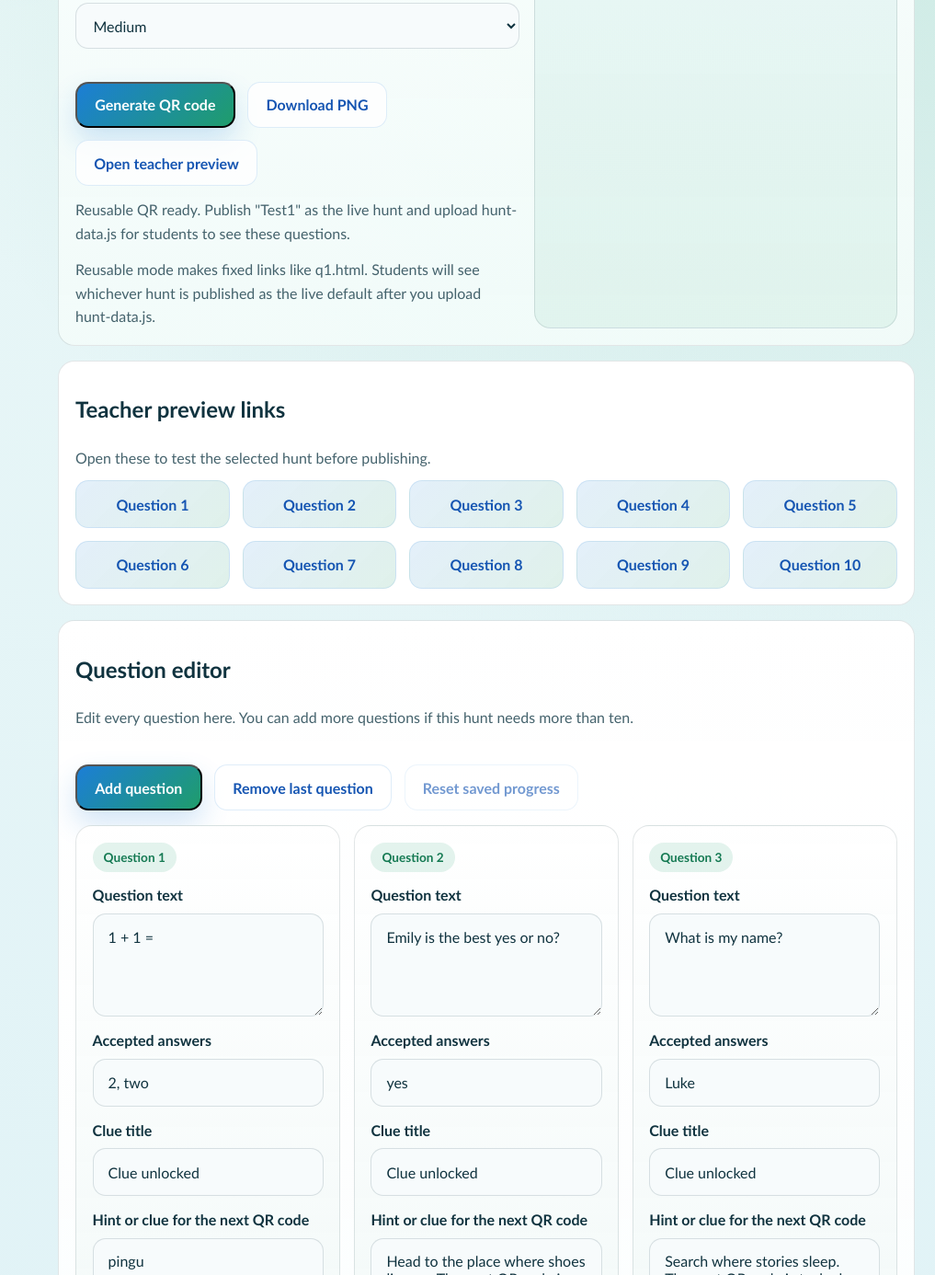
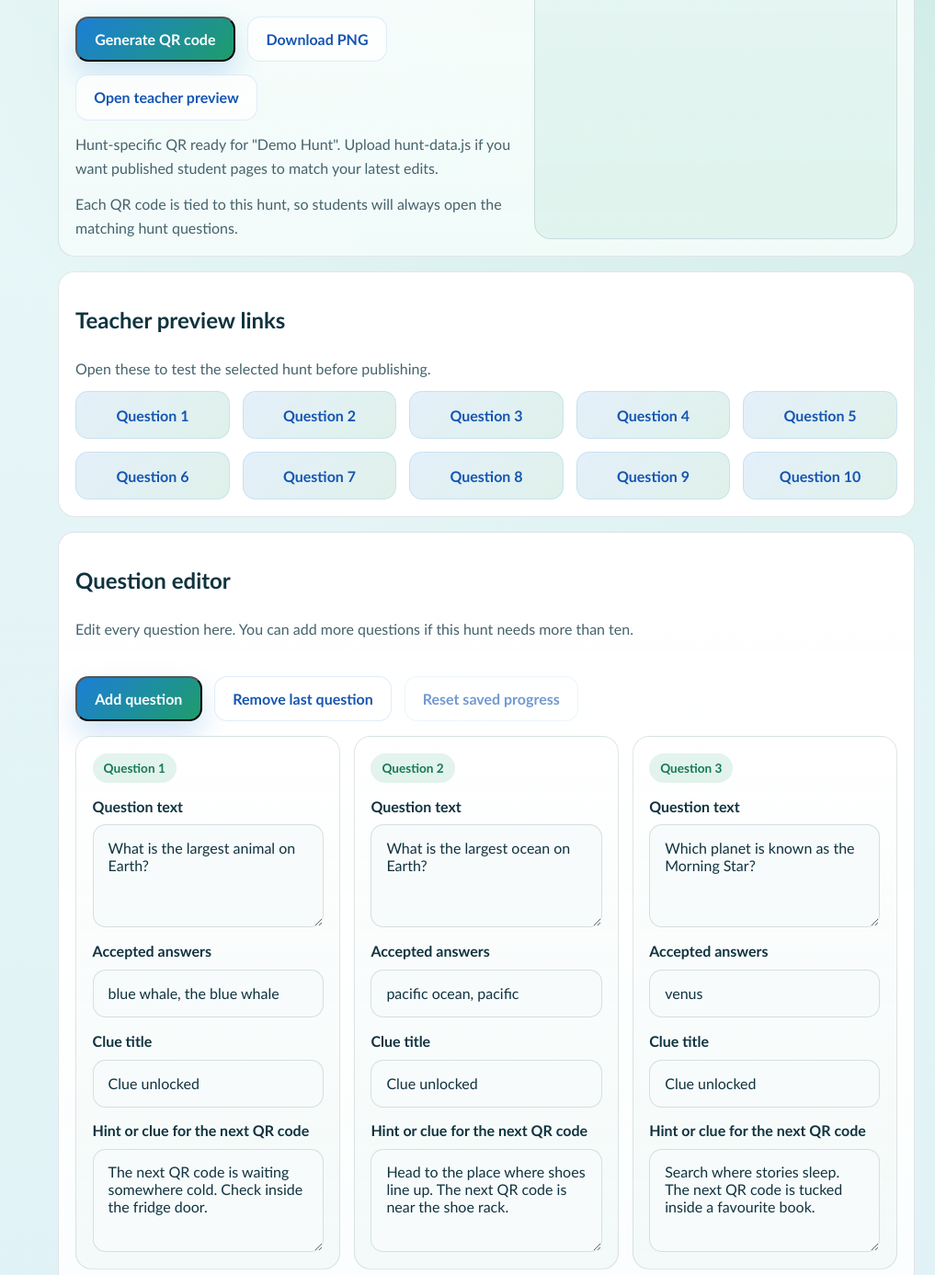
Before and after one commit to lhomer7/EduCache, a plain HTML site: page hunt-editor.html in a window 1280 px wide. Shown: the part 1414-2800 px from the top of the page at 92% size, without its empty margins (263-1280 px from the left). Drawn offline with Linux system fonts and the light colour scheme.

Commit message:
Add files via upload

```diff
--- a/hunt-data.js
+++ b/hunt-data.js
@@ -1,102 +1,84 @@
 window.HUNT_LIBRARY = {
-  "activeHuntId": "test-1",
-  "hunts": [
+  activeHuntId: "demo-hunt",
+  hunts: [
     {
-      "id": "test-1",
-      "name": "Test1",
-      "description": "Sample hunt you can edit from the teacher dashboard.",
-      "questions": [
+      id: "demo-hunt",
+      name: "Demo Hunt",
+      description: "Sample hunt you can edit from the teacher dashboard.",
+      questions: [
         {
-          "number": 1,
-          "question": "1 + 1 =",
-          "answers": [
-            "2",
-            "two"
-          ],
-          "clueTitle": "Clue unlocked",
-          "clue": "pingu"
+          number: 1,
+          question: "What is the largest animal on Earth?",
+          answers: ["blue whale", "the blue whale"],
+          clueTitle: "Clue unlocked",
+          clue: "The next QR code is waiting somewhere cold. Check inside the fridge door.",
         },
         {
-          "number": 2,
-          "question": "Emily is the best yes or no?",
-          "answers": [
-            "yes"
-          ],
-          "clueTitle": "Clue unlocked",
-          "clue": "Head to the place where shoes line up. The next QR code is near the shoe rack."
+          number: 2,
+          question: "What is the largest ocean on Earth?",
+          answers: ["pacific ocean", "pacific"],
+          clueTitle: "Clue unlocked",
+          clue: "Head to the place where shoes line up. The next QR code is near the shoe rack.",
         },
         {
-          "number": 3,
-          "question": "What is my name?",
-          "answers": [
-            "Luke"
-          ],
-          "clueTitle": "Clue unlocked",
-          "clue": "Search where stories sleep. The next QR code is tucked inside a favourite book."
+          number: 3,
+          question: "Which planet is known as the Morning Star?",
+          answers: ["venus"],
+          clueTitle: "Clue unlocked",
+          clue: "Search where stories sleep. The next QR code is tucked inside a favourite book.",
         },
         {
-          "number": 4,
-          "question": "How many sides does a triangle have?",
-          "answers": [
-            "three",
-            "3"
-          ],
-          "clueTitle": "Clue unlocked",
-          "clue": "Look where clean clothes gather. The next QR code is near the laundry basket."
+          number: 4,
+          question: "How many sides does a triangle have?",
+          answers: ["three", "3"],
+          clueTitle: "Clue unlocked",
+          clue: "Look where clean clothes gather. The next QR code is near the laundry basket.",
         },
         {
-          "number": 5,
-          "question": "Which planet is the biggest in our solar system?",
-          "answers": [
-            "jupiter"
-          ],
-          "clueTitle": "Clue unlocked",
-          "clue": "Go to the room where bubbles rise. The next QR code is by the bathroom mirror."
+          number: 5,
+          question: "Which planet is the biggest in our solar system?",
+          answers: ["jupiter"],
+          clueTitle: "Clue unlocked",
+          clue: "Go to the room where bubbles rise. The next QR code is by the bathroom mirror.",
         },
         {
-          "number": 6,
-          "question": "How many days are there in a week?",
-          "answers": [
-            "seven",
-            "7"
-          ],
-          "clueTitle": "Clue unlocked",
-          "clue": "Peek where the morning starts. The next QR code is near the kettle or coffee station."
+          number: 6,
+          question: "How many days are there in a week?",
+          answers: ["seven", "7"],
+          clueTitle: "Clue unlocked",
+          clue: "Peek where the morning starts. The next QR code is near the kettle or coffee station.",
         },
         {
-          "number": 7,
-          "question": "What is the tallest mountain in the world?",
-          "answers": [
-            "mount everest",
-            "everest"
-          ],
-          "clueTitle": "Clue unlocked",
-          "clue": "Chase the clue to where socks disappear. The next QR code is near the washing machine."
+          number: 7,
+          question: "What is the tallest mountain in the world?",
+          answers: ["mount everest", "everest"],
+          clueTitle: "Clue unlocked",
+          clue: "Chase the clue to where socks disappear. The next QR code is near the washing machine.",
         },
         {
-          "number": 8,
-          "question": "Add the question for step 8.",
-          "answers": [],
-          "clueTitle": "Clue unlocked",
-          "clue": "Add the clue for the next QR code location."
+          number: 8,
+          question: "What color do you get when you mix blue and yellow?",
+          answers: ["green"],
+          clueTitle: "Clue unlocked",
+          clue: "Look near the place that keeps your secrets charged. The next QR code is beside a phone charger.",
         },
         {
-          "number": 9,
-          "question": "Add the question for step 9.",
-          "answers": [],
-          "clueTitle": "Clue unlocked",
-          "clue": "Add the clue for the next QR code location."
+          number: 9,
+          question: "What is the capital city of Australia?",
+          answers: ["canberra"],
+          clueTitle: "Clue unlocked",
+          clue: "The next QR code is hiding where bedtime begins. Check under a pillow or near the bedhead.",
         },
         {
-          "number": 10,
-          "question": "Add the question for step 10.",
-          "answers": [],
-          "clueTitle": "Clue unlocked",
-          "clue": "Add the clue for the next QR code location."
-        }
-      ]
-    }
-  ]
+          number: 10,
+          question: "What should we say to someone who finishes the hunt?",
+          answers: ["congratulations", "well done"],
+          clueTitle: "Final clue unlocked",
+          clue: "You made it to the end. Hide the prize somewhere special and replace this message with the final reward location.",
+        },
+      ],
+    },
+  ],
 };
 
 (function syncLegacyActiveHunt() {
--- a/hunt-editor.html
+++ b/hunt-editor.html
@@ -47,7 +47,7 @@
 
           <div class="hero-actions">
             <button class="primary-action" type="button" data-set-active-hunt>
-              Publish as live hunt
+              Set as default hunt
             </button>
             <button class="secondary-action" type="button" data-download-library>
               Download hunt-data.js
@@ -102,14 +102,6 @@
                   QR codes will use the selected hunt.
                 </p>
 
-                <label class="field-group">
-                  <span class="label">QR code mode</span>
-                  <select class="qr-select" data-qr-mode>
-                    <option value="reusable">Reusable QR codes for the live hunt</option>
-                    <option value="hunt-specific">Hunt-specific QR codes</option>
-                  </select>
-                </label>
-
                 <label class="label" for="qr-base-url">Public site URL or full page URL</label>
                 <input
                   class="answer-input"
@@ -154,7 +146,7 @@
               </p>
 
               <p class="footer-note" data-qr-mode-help>
-                Reusable mode makes fixed links like q1.html so you can reuse the same printed QR codes after publishing a new live hunt.
+                Each QR code is tied to the selected hunt, so different hunts get different links.
               </p>
             </div>
 
--- a/script.js
+++ b/script.js
@@ -140,7 +140,6 @@ function setupHuntEditor(publishedLibrary) {
     questionEditor: document.querySelector("[data-question-editor]"),
     previewLinks: document.querySelector("[data-preview-links]"),
     qrHuntLabel: document.querySelector("[data-qr-hunt-label]"),
-    qrMode: document.querySelector("[data-qr-mode]"),
     qrBaseUrl: document.querySelector("[data-qr-base-url]"),
     qrQuestionSelect: document.querySelector("[data-qr-question-select]"),
     qrQuestionTitle: document.querySelector("[data-qr-question-title]"),
@@ -365,10 +364,6 @@ function setupHuntEditor(publishedLibrary) {
     renderQrForSelectedHunt(state, elements);
   });
 
-  elements.qrMode.addEventListener("change", () => {
-    renderQrForSelectedHunt(state, elements);
-  });
-
   elements.qrDownload.addEventListener("click", () => {
     downloadQrCode(elements);
   });
@@ -439,9 +434,7 @@ function renderSelectedHunt(state, elements, selectedHunt) {
     ? `Local edits are saved in this browser. ${solvedCount} of ${selectedHunt.questions.length} questions have saved progress on this device.`
     : `This hunt matches the published file. ${solvedCount} of ${selectedHunt.questions.length} questions have saved progress on this device.`;
   elements.qrHuntLabel.textContent =
-    selectedHunt.id === state.library.activeHuntId
-      ? `"${selectedHunt.name}" is the current live hunt. Reusable QR codes will open this hunt for students.`
-      : `"${selectedHunt.name}" is not live yet. Publish it as the live hunt to reuse the same printed QR codes.`;
+    `QR codes currently point to "${selectedHunt.name}" using hunt ID "${selectedHunt.id}".`;
   elements.questionEditor.innerHTML = selectedHunt.questions
     .map((question) => questionEditorMarkup(question))
     .join("");
@@ -490,21 +483,16 @@ function renderQrForSelectedHunt(state, elements) {
   }
 
   const questionNumber = Number(elements.qrQuestionSelect.value || "1");
-  const isReusableMode = elements.qrMode.value === "reusable";
-  const value = isReusableMode
-    ? resolveReusableQrValue(rawValue, questionNumber)
-    : resolveQuestionQrValue(rawValue, selectedHunt.id, questionNumber);
+  const value = resolveQuestionQrValue(rawValue, selectedHunt.id, questionNumber);
 
   renderQrImage(elements.qrPreview, value, Number(elements.qrSize.value || "240"));
   elements.qrOutputUrl.textContent = value;
   elements.qrDownload.disabled = false;
   updateQrDraftPreview(state, elements);
-  elements.qrModeHelp.textContent = isReusableMode
-    ? "Reusable mode makes fixed links like q1.html. Students will see whichever hunt is published as the live default after you upload hunt-data.js."
-    : "Hunt-specific mode makes links with a hunt ID attached. Those QR codes are locked to this one hunt.";
-  elements.qrStatus.textContent = isReusableMode
-    ? `Reusable QR ready. Publish "${selectedHunt.name}" as the live hunt and upload hunt-data.js for students to see these questions.`
-    : `Hunt-specific QR ready for "${selectedHunt.name}". Upload hunt-data.js if you want published student pages to match your latest edits.`;
+  elements.qrModeHelp.textContent =
+    "Each QR code is tied to this hunt, so students will always open the matching hunt questions.";
+  elements.qrStatus.textContent =
+    `Hunt-specific QR ready for "${selectedHunt.name}". Upload hunt-data.js if you want published student pages to match your latest edits.`;
 }
 
 function updateQuestionField(selectedHunt, field, questionNumber, value) {
@@ -995,22 +983,6 @@ function resolveQuestionQrValue(rawValue, huntId, questionNumber) {
   return upsertSearchParam(value, "hunt", huntId);
 }
 
-function resolveReusableQrValue(rawValue, questionNumber) {
-  const trimmed = rawValue.trim();
-
-  if (/\/q\d+\.html?$/i.test(trimmed)) {
-    return stripPreviewParam(trimmed.replace(/q\d+\.html?$/i, `q${questionNumber}.html`));
-  }
-
-  if (/\/index\.html?$/i.test(trimmed) || /\/hunt-editor\.html?$/i.test(trimmed)) {
-    return stripPreviewParam(
-      trimmed.replace(/(index|hunt-editor)\.html?$/i, `q${questionNumber}.html`)
-    );
-  }
-
-  return stripPreviewParam(`${normalizeBaseUrl(trimmed)}q${questionNumber}.html`);
-}
-
 function upsertSearchParam(rawValue, key, value) {
   try {
     const url = new URL(rawValue);
@@ -1026,20 +998,6 @@ function upsertSearchParam(rawValue, key, value) {
       .replace(/[?&]$/, "");
     const separator = cleaned.includes("?") ? "&" : "?";
     return `${cleaned}${separator}${key}=${encodeURIComponent(value)}`;
-  }
-}
-
-function stripPreviewParam(rawValue) {
-  try {
-    const url = new URL(rawValue);
-    url.searchParams.delete("preview");
-    url.searchParams.delete("hunt");
-    return url.toString();
-  } catch (error) {
-    return rawValue
-      .replace(/([?&])preview=1(&|$)/, "$1")
-      .replace(/([?&])hunt=[^&]*(&|$)/, "$1")
-      .replace(/[?&]$/, "");
   }
 }
 
```
